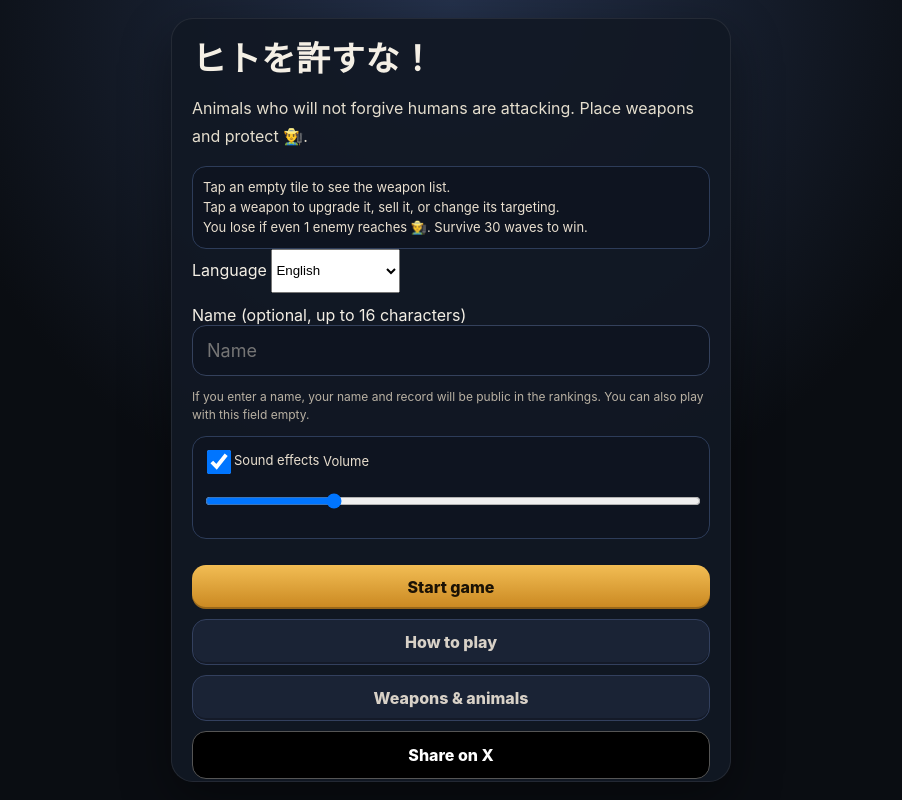
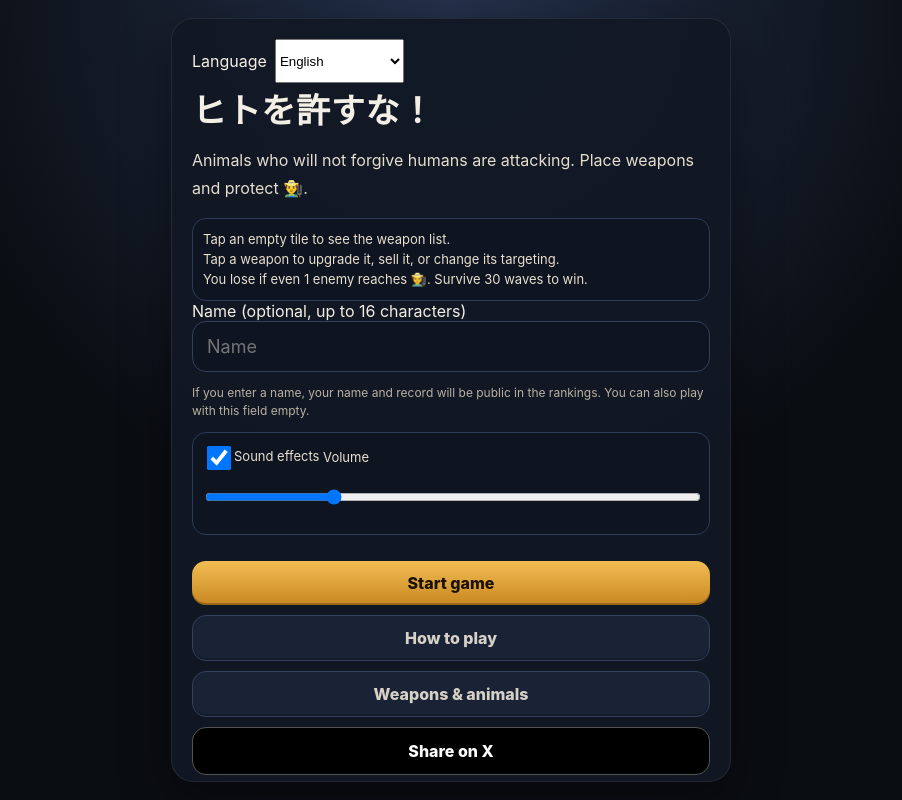
Before and after one commit to chameleonjp-lab/hito_wo_yurusuna, a website: page index.html in a window 1280 px wide. Shown: the whole page, without its empty margins (189-1091 px from the left). Drawn offline with Linux system fonts and the light colour scheme.

Commit message:
fix: move language selector to the top-left of home

```diff
--- a/index.html
+++ b/index.html
@@ -173,11 +173,15 @@
   .card{padding-bottom:max(20px,env(safe-area-inset-bottom));}
   button,select{min-height:44px;}
   button{overflow-wrap:anywhere;}
+
+.home-lang-upper-left{display:flex;align-items:center;justify-content:flex-start;gap:8px;max-width:100%;flex-wrap:wrap;text-align:left;margin:0 0 8px}.home-lang-upper-left>div,.home-lang-upper-left>label:has(#languageSelect){display:flex;align-items:center;justify-content:flex-start;text-align:left;gap:8px;max-width:100%;flex-wrap:wrap;width:auto;margin:0}.home-lang-upper-left #languageSelect{width:auto;min-height:44px;max-width:100%;box-sizing:border-box}.home-lang-upper-left #languageStatus{flex-basis:100%;margin:0}.home-lang-upper-left #languageStatus:empty{display:none}
 </style>
 </head>
 <body>
 <section id="homeScreen" class="screen home active">
   <div class="card">
+        <div class="home-lang-upper-left"><label for="languageSelect">言語</label>
+    <select id="languageSelect"></select><p id="languageStatus" class="small" role="status"></p></div>
     <h1>ヒトを許すな！</h1>
     <p>ヒトを許さない動物たちが攻めてくる。武器を置いて、👨‍🌾を守れ。</p>
     <div class="infoBox">
@@ -185,8 +189,7 @@
       武器をタップすると、強化・売却・狙い方を変えられます。<br>
       敵が1体でも👨‍🌾に到達したら負け。30波を守り切れば勝ちです。
     </div>
-    <label for="languageSelect">言語</label>
-    <select id="languageSelect"></select><p id="languageStatus" class="small" role="status"></p>
+
     <label for="nameInput">名前（任意・16文字まで）</label>
     <input id="nameInput" maxlength="16" placeholder="名前" autocomplete="nickname" aria-describedby="nameDisclosure">
     <p id="nameDisclosure" class="small">名前を入力すると、名前と記録がランキングに公開されます。空欄でも遊べます。</p>
```
